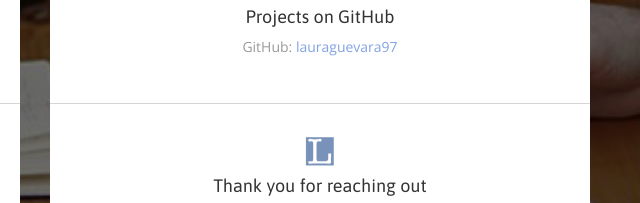
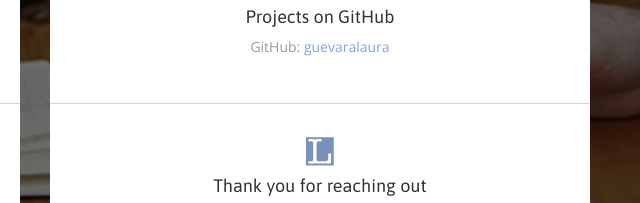
Before and after one commit to guevaralaura/guevaralaura.github.io, a plain HTML site: page index.html in a window 1280 px wide. Shown: the part 4002-4205 px from the top of the page, 605-1245 px from the left. Drawn offline with nearby package versions, Linux system fonts and the light colour scheme; no server answers; files whose address does not match are found by name.

Commit message:
fix git link

```diff
--- a/index.html
+++ b/index.html
@@ -572,7 +572,7 @@ Smartphone Compatible web template, free webdesigns for Nokia, Samsung, LG, Sony
                         <img src="images/github.png" style="width:30px; height:30px; padding: 0em;">
                         <h4>Projects on GitHub</h4>
                         <ul>
-                            <li>GitHub: <a href="https://github.com/lauraguevara97">lauraguevara97</a></li>
+                            <li>GitHub: <a href="https://github.com/guevaralaura">guevaralaura</a></li>
                         </ul>
                     </div>
                 </div>
```
